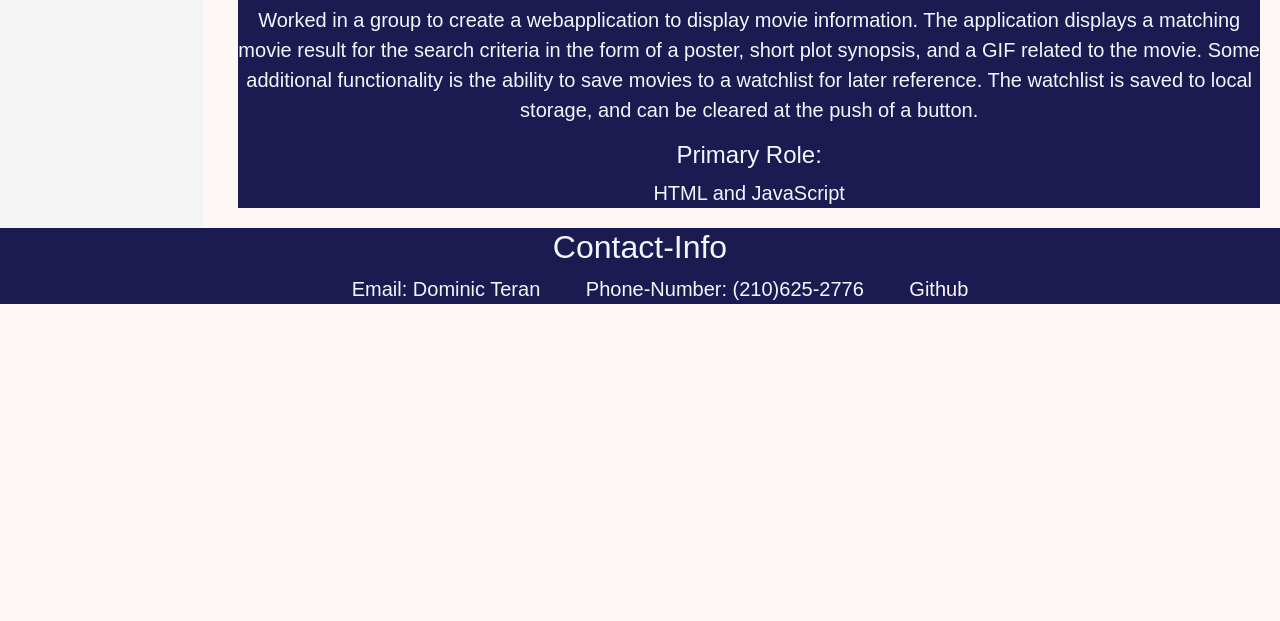
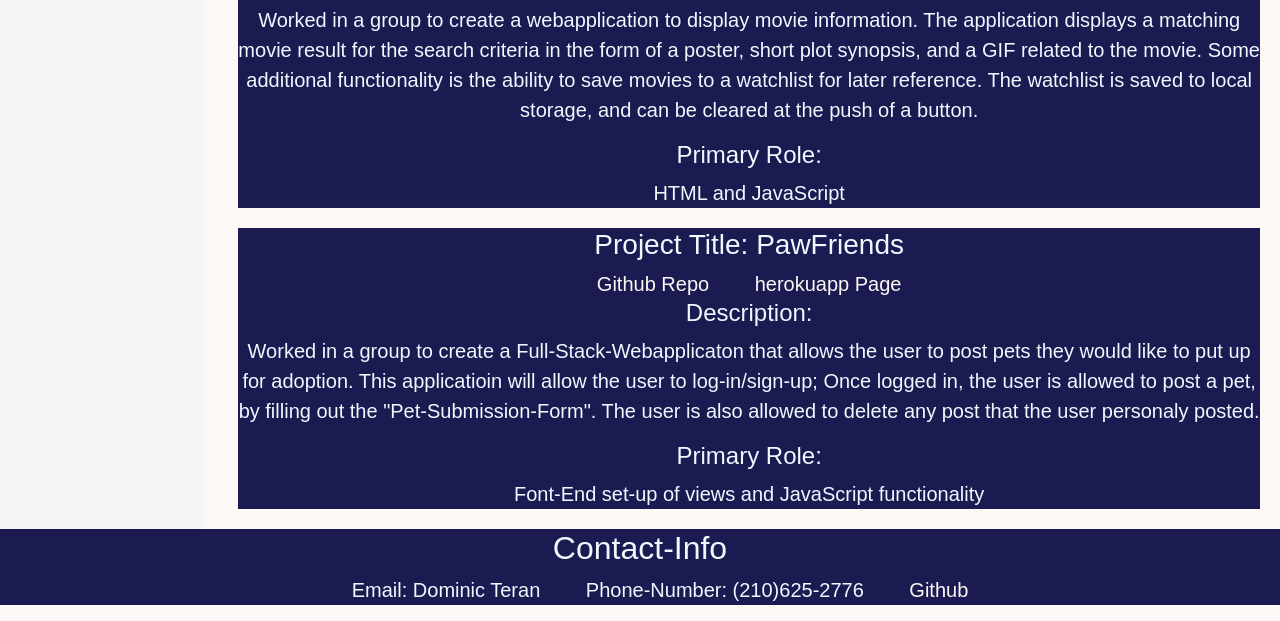
Before and after one commit to Dom231/Portfolio, a plain HTML site: page index.html in a window 1280 px wide. Shown: the part 500-1121 px from the top of the page. Before the commit the page ends 820 px from the top, so only its background shows below. Drawn offline with nearby package versions, Linux system fonts and the light colour scheme.

Commit message:
update Project 2

```diff
--- a/index.html
+++ b/index.html
@@ -64,6 +64,26 @@
 
         </div>
 
+        <div class="movN row ">
+          <div>
+              <h3>Project Title: PawFriends </h3>
+              <li><a href="https://github.com/calebcarnett/pawfriends.git">Github Repo</a></li>
+              <li><a href="https://petadoption231.herokuapp.com/petlist">herokuapp Page</a></li>
+              <h4>Description:</h4>
+              <p>Worked in a group to create a Full-Stack-Webapplicaton that allows the user to post pets they would like to put up for adoption.
+                This applicatioin will allow the user to log-in/sign-up; Once logged in, the user is allowed to post a pet, by filling out the "Pet-Submission-Form".
+                The user is also allowed to delete any post that the user personaly posted.
+
+              </p>
+              <h4>Primary Role:</h4>
+              <li>Font-End set-up of views and JavaScript functionality</li>
+
+
+          </div>
+
+
+      </div>
+
 
 
     </div>
```
